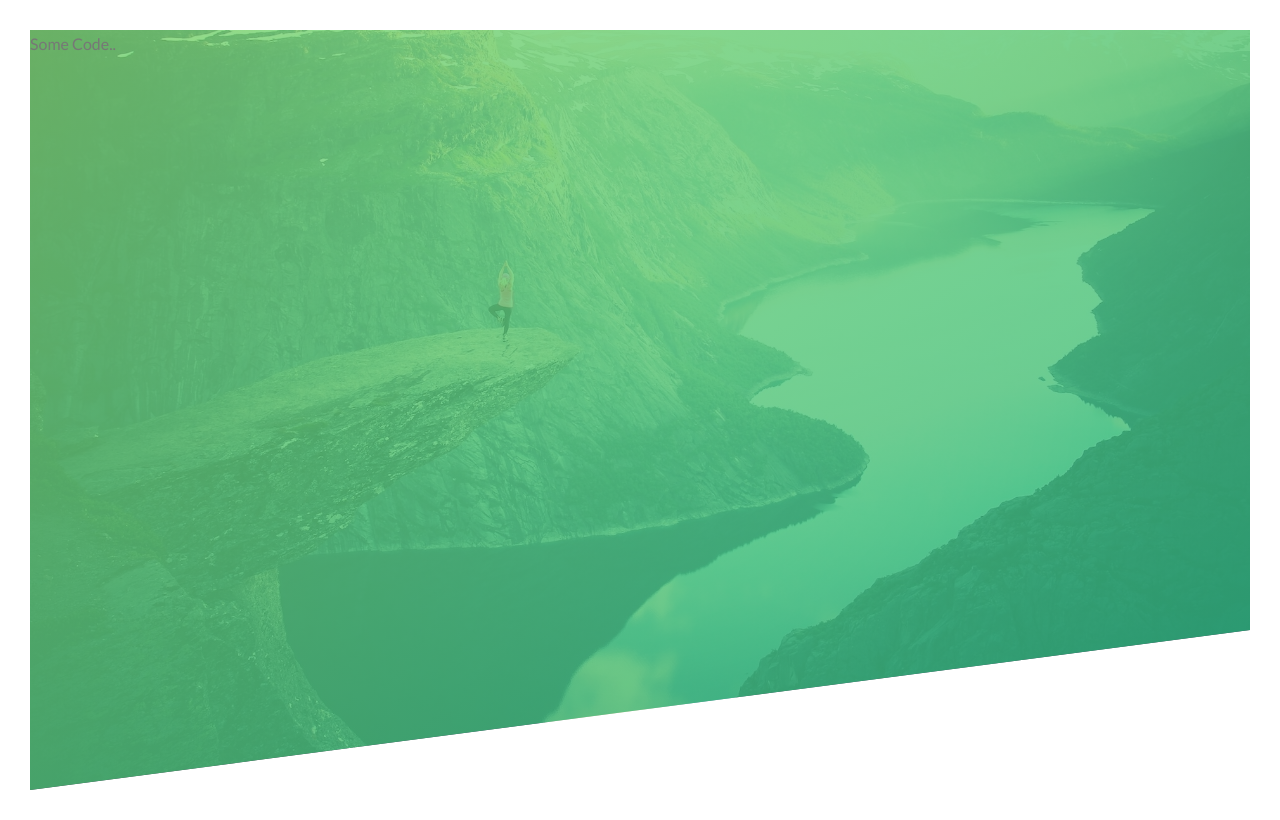
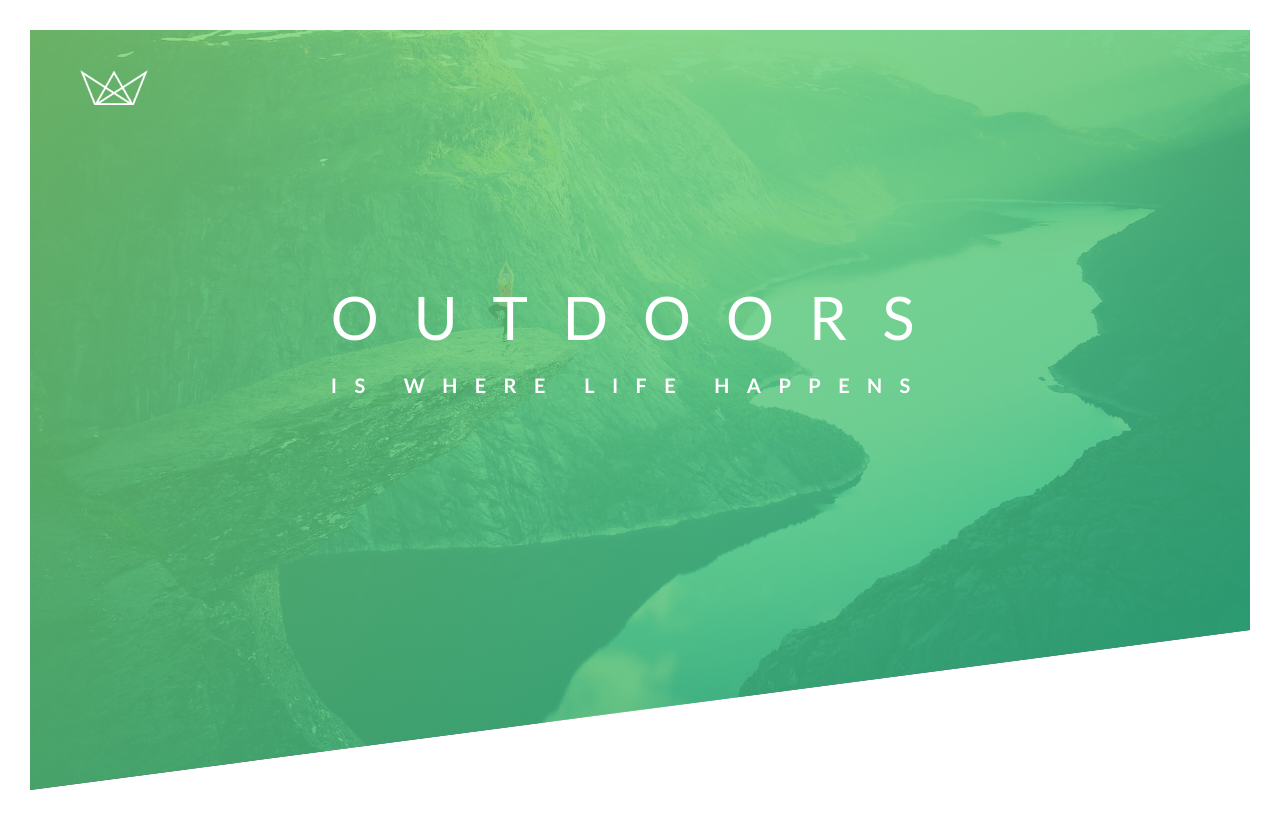
Before and after one commit to kishanjasani/Tour, a plain HTML site: page index.html in a window 1280 px wide. Drawn offline with Linux system fonts and the light colour scheme.

Commit message:
Add logo and text in center using transform

```diff
--- a/css/style.css
+++ b/css/style.css
@@ -23,5 +23,42 @@ body {
     url('../img/hero.jpg');
     background-size: cover;
     background-position: top;
+    position: relative;
     clip-path: polygon(0 0, 100% 0, 100% 75vh, 0 100%);
 }
+
+.logo-box {
+    position: absolute;
+    top: 40px;
+    left: 50px;
+}
+
+.logo {
+    height: 35px;
+}
+
+.text-box {
+    position: absolute;
+    top: 40%;
+    left: 50%;
+    color: #FFFFFF;
+    text-transform: uppercase;
+    transform: translate(-50%, -50%)
+}
+
+.header__primary {
+}
+
+.header__primary--main {
+    display: block;
+    font-size: 60px;
+    font-weight: 400;
+    letter-spacing: 35px;
+}
+
+.header__primary--sub {
+    display: block;
+    font-size: 20px;
+    font-weight: 700;
+    letter-spacing: 17.4px;
+}
--- a/index.html
+++ b/index.html
@@ -11,7 +11,15 @@
 </head>
 <body>
     <header class="header">
-        Some Code..
+        <div class="logo-box">
+            <img src="img/logo-white.png" class="logo" alt="Logo">
+        </div>
+        <div class="text-box">
+            <h1 class="header__primary">
+                <span class="header__primary--main">Outdoors</span>
+                <span class="header__primary--sub">is where life happens</span>
+            </h1>
+        </div>
     </header>
 </body>
 </html>
```
